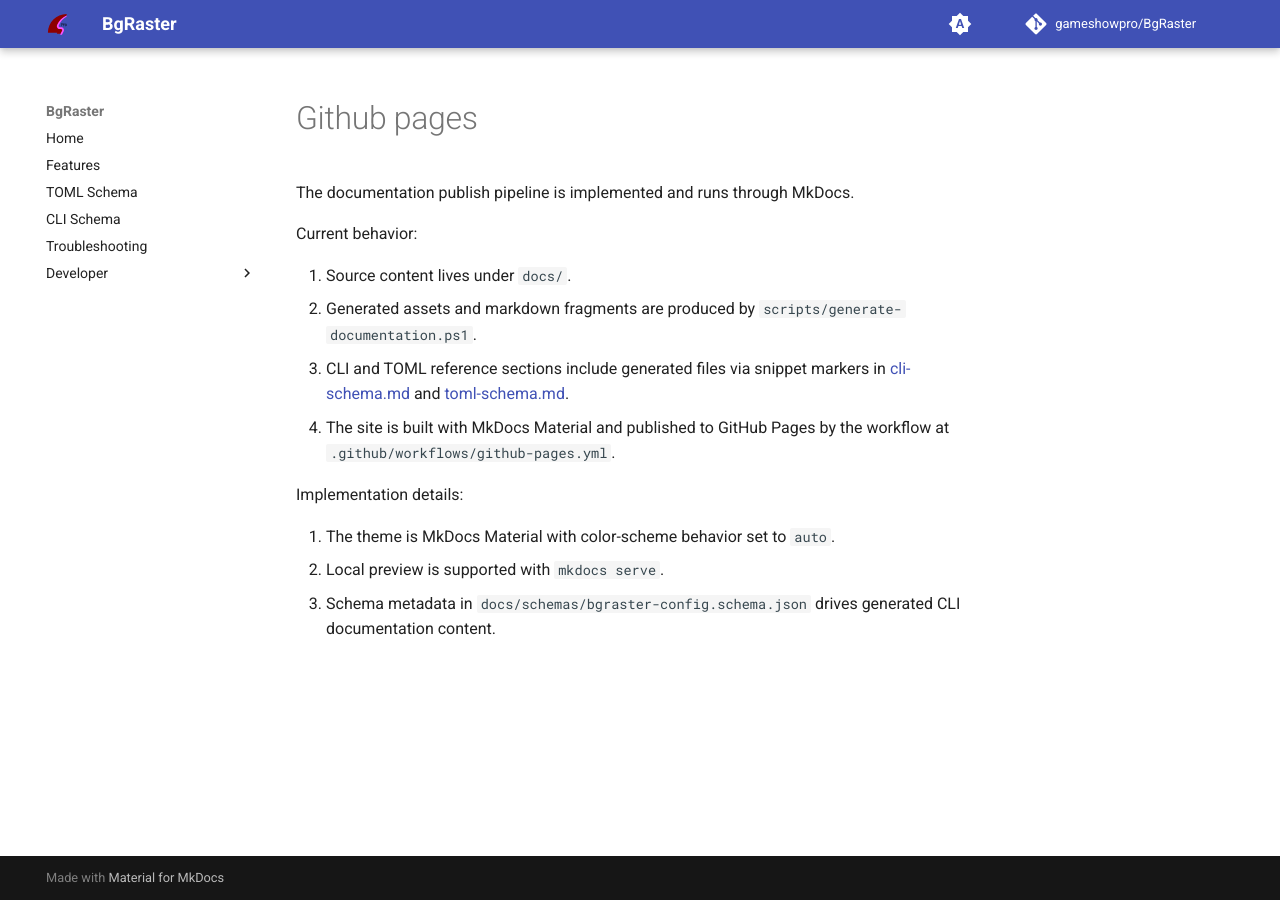
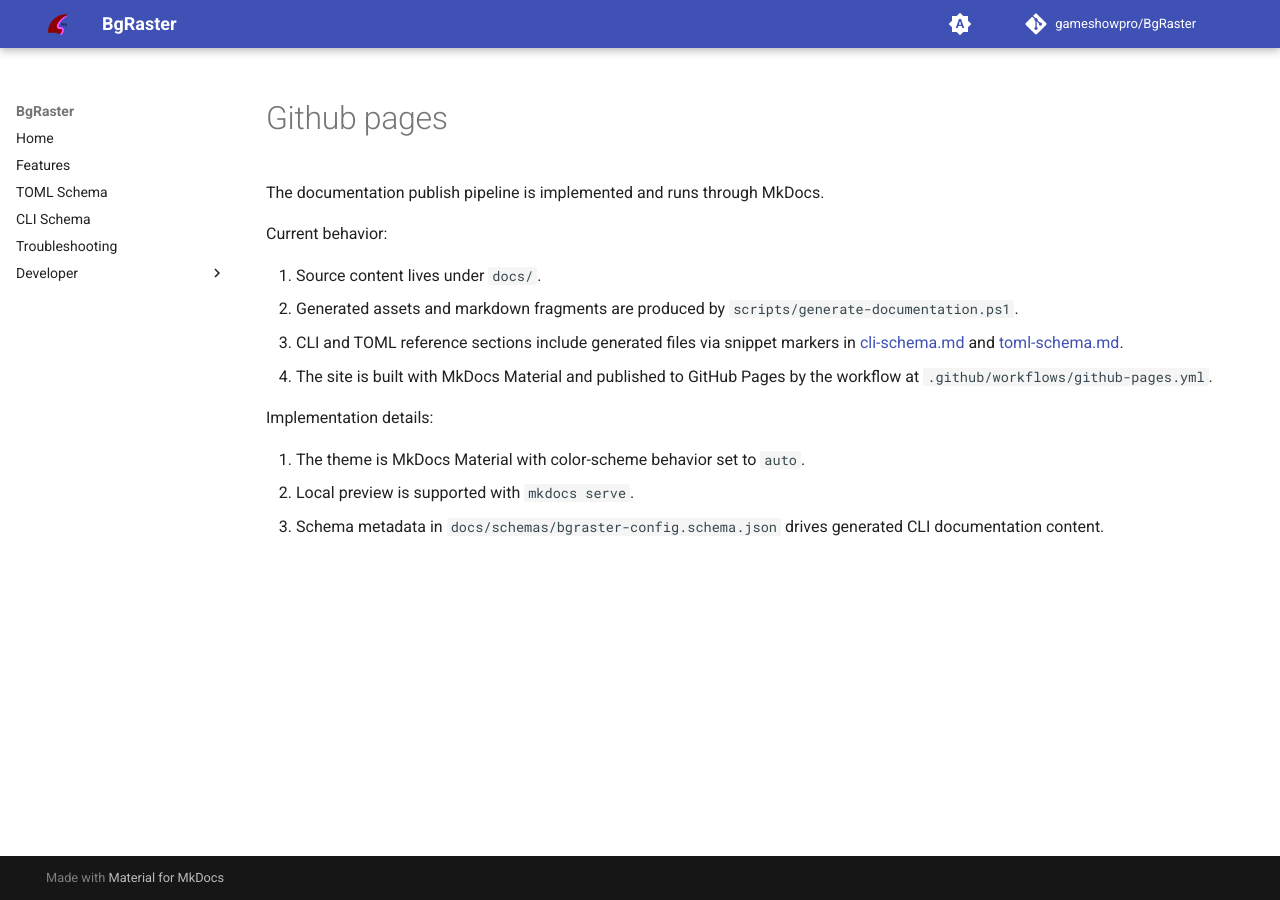
Before and after one commit to gameshowpro/BgRaster, an MkDocs documentation site: the page built from docs/jobs/github-pages.md, in a window 1280 px wide. Built offline with MkDocs 1.6.1 and Material for MkDocs 9.7.7, drawn with Linux system fonts in a browser that asks for light colours; plug-ins that fetch from the network failed and are left out; comment, search, counter and statistics services are not loaded.

Commit message:
Restore docs overrides

```diff
--- /dev/null
+++ b/docs/assets/stylesheets/extra.css
@@ -0,0 +1,47 @@
+/*
+ * BgRaster documentation overrides.
+ * Fixes narrow content columns on CLI and TOML schema pages by:
+ *   1. Removing the 61rem max-width cap so content can grow.
+ *   2. Enforcing a 1024px minimum on the content column.
+ *   3. Hiding the secondary (TOC) sidebar when the viewport cannot
+ *      accommodate 1024px of content plus the sidebar width.
+ *   4. Letting extra space flow to content instead of centering it.
+ */
+
+/* Remove the grid max-width cap so content uses all available space */
+.md-main__inner.md-grid {
+    max-width: none;
+}
+
+/* Content gets all extra space; sidebars stay pinned on their sides */
+.md-main__inner {
+    justify-content: flex-start;
+}
+
+/* Content column must not shrink below 1024px */
+.md-content {
+    min-width: 1024px;
+}
+
+/*
+ * Secondary sidebar (right TOC) breakpoint.
+ * Content needs 1024px + sidebar 12.1rem (~242px at 20px/rem) +
+ * 1.2rem gap (~24px) + internal padding ~ 1290px total.
+ * Round up to 81em (1296px at 16px/em) for safety.
+ * Below this, the TOC is hidden entirely.
+ */
+@media screen and (max-width: 80.999em) {
+    .md-sidebar--secondary {
+        display: none !important;
+    }
+}
+
+/*
+ * Re-show the secondary sidebar at exactly 81em+.
+ * The Material default is 60em; we override it here.
+ */
+@media screen and (min-width: 81em) {
+    .md-sidebar--secondary {
+        display: block;
+    }
+}
--- /dev/null
+++ b/docs/hooks/og_image.py
@@ -0,0 +1,4 @@
+# Set site-wide og:image default if page frontmatter doesn't specify one.
+def on_page_context(context, page, config, nav):
+    if not page.meta.get('og_image'):
+        page.meta['og_image'] = 'generated/slices.png'
--- a/mkdocs.yml
+++ b/mkdocs.yml
@@ -1,11 +1,12 @@
 site_name: BgRaster
 site_description: BgRaster documentation
-site_url: https://gameshowpro.github.io/BgRaster/
+site_url: https://bgraster.gameshow.pro/
 repo_url: https://github.com/gameshowpro/BgRaster
 repo_name: gameshowpro/BgRaster
 
 theme:
   name: material
+  custom_dir: overrides
   logo: assets/images/logo.svg
   favicon: assets/images/favicon.svg
   palette:
@@ -66,6 +67,9 @@
       cards_dir: generated
       cards_layout: default/variant
 
+hooks:
+  - docs/hooks/og_image.py
+
 extra:
   build_version: !ENV [BGRASTER_DOCS_VERSION]
   repo_url: https://github.com/gameshowpro/BgRaster
--- a/overrides/main.html
+++ b/overrides/main.html
@@ -1,10 +1,5 @@
 {% extends "base.html" %}
 
-{% block announce %}
-  {% if config.extra.build_version != "local" %}
-    <div class="md-banner">
-      Viewing documentation for
-      <a href="{{ config.extra.repo_url }}/releases/tag/{{ config.extra.build_version }}"><strong>{{ config.extra.build_version }}</strong></a>
-    </div>
-  {% endif %}
+{% block extrahead %}
+  <meta property="og:logo" content="{{ config.site_url }}assets/images/logo.svg" />
 {% endblock %}
--- /dev/null
+++ b/overrides/partials/source.html
@@ -0,0 +1,16 @@
+{% if config.repo_url %}
+<a href="{{ config.repo_url }}" title="{{ lang.t('source.link.title') }}" class="md-source" data-md-component="source">
+  <div class="md-source__icon md-icon">
+    {% set icon = config.theme.icon.repo or "fontawesome/brands/git-alt" %}
+    {% include ".icons/" ~ icon ~ ".svg" %}
+  </div>
+  <div class="md-source__repository">
+    {{ config.repo_name }}
+  </div>
+  {% if config.extra.build_version %}
+  <div class="md-source__facts">
+    <span class="md-source__fact md-source__fact--version">{{ config.extra.build_version }}</span>
+  </div>
+  {% endif %}
+</a>
+{% endif %}
```
Also changed, not shown: 1 other file.
